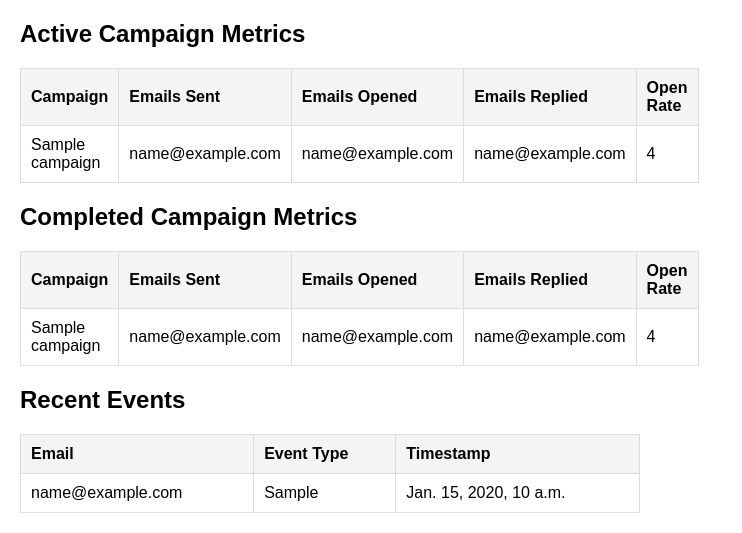
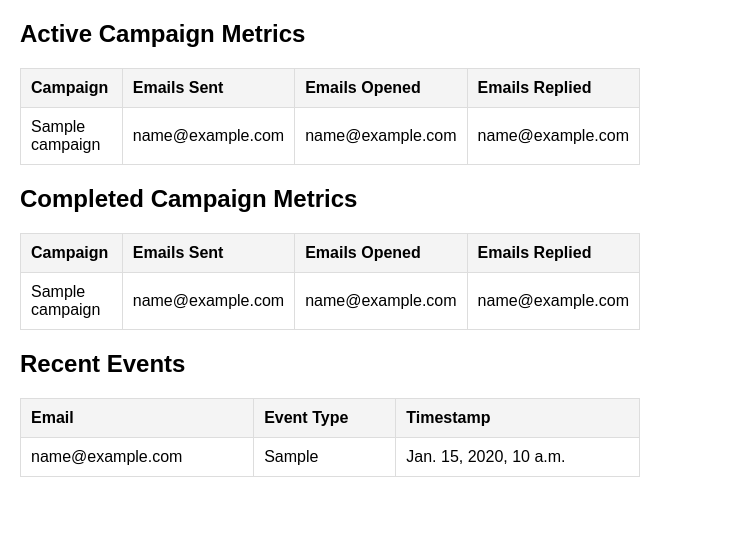
Before and after one commit to kareemadebisi112/marketing, a Django app: template marketing/templates/analytics.html in a window 1280 px wide. Shown: the part 531-1064 px from the top of the page, without its empty margins (0-742 px from the left). After the commit the page ends 1008 px from the top, so only its background shows below. Run offline with Django 5.2, Linux system fonts and the light colour scheme; tables that the repository leaves empty hold one stand-in row (values such as "Sample post"); the template is opened without the code that fills it: values that come from a table or form of the project are taken from there, most other values are stand-ins (such as "Sample title", 1, 10 or a date in 2020).

Commit message:
Update divide by zero

```diff
--- a/marketing/templates/analytics.html
+++ b/marketing/templates/analytics.html
@@ -73,7 +73,7 @@
             <th>Emails Sent</th>
             <th>Emails Opened</th>
             <th>Emails Replied</th>
-            <th>Open Rate</th>
+            <!-- <th>Open Rate</th> -->
             <!-- <th>Reply Rate</th> -->
         </tr>
         {% for campaign in active_campigns %}
@@ -82,7 +82,7 @@
             <td>{{ campaign.emails_sent }}</td>
             <td>{{ campaign.emails_opened }}</td>
             <td>{{ campaign.emails_replied }}</td>
-            <td>{{ campaign.open_rate }}</td>
+            <!-- <td>{{ campaign.open_rate }}</td> -->
             <!-- <td>{{ campaign.reply_rate }}</td> -->
         </tr>
         {% endfor %}
@@ -95,7 +95,7 @@
             <th>Emails Sent</th>
             <th>Emails Opened</th>
             <th>Emails Replied</th>
-            <th>Open Rate</th>
+            <!-- <th>Open Rate</th> -->
             <!-- <th>Reply Rate</th> -->
         </tr>
         {% for campaign in completed_campaigns %}
@@ -104,7 +104,7 @@
             <td>{{ campaign.emails_sent }}</td>
             <td>{{ campaign.emails_opened }}</td>
             <td>{{ campaign.emails_replied }}</td>
-            <td>{{ campaign.open_rate }}</td>
+            <!-- <td>{{ campaign.open_rate }}</td> -->
             <!-- <td>{{ campaign.reply_rate }}</td> -->
         </tr>
         {% endfor %}
--- a/marketing/views.py
+++ b/marketing/views.py
@@ -138,10 +138,10 @@ def analytics_view(request):
         emails_sent=Count('emails', filter=Q(emails__status='sent')),
         emails_opened=Count('emails', filter=Q(emails__opened=True)),
         emails_failed=Count('emails', filter=Q(emails__status='failed')),
-        open_rate=Count('emails', filter=Q(emails__opened=True)) * 100.0 / Count('emails', filter=Q(emails__status='sent')),
+        # open_rate=Count('emails', filter=Q(emails__opened=True)) * 100.0 / Count('emails', filter=Q(emails__status='sent')),
         emails_replied=Count('emails', filter=Q(emails__replied=True)),
         # reply_rate=Count('emails', filter=Q(emails__replied=True)) * 100.0 / Count('emails', filter=Q(emails__status='sent'))
-    ).values('name', 'emails_sent', 'emails_opened', 'emails_failed', 'open_rate', 'emails_replied').order_by('-emails_sent')
+    ).values('name', 'emails_sent', 'emails_opened', 'emails_failed', 'emails_replied').order_by('-emails_sent')
 
     active_campigns = campaign_analytics.filter(status='active')
     completed_campaigns = campaign_analytics.filter(status='completed')
```
